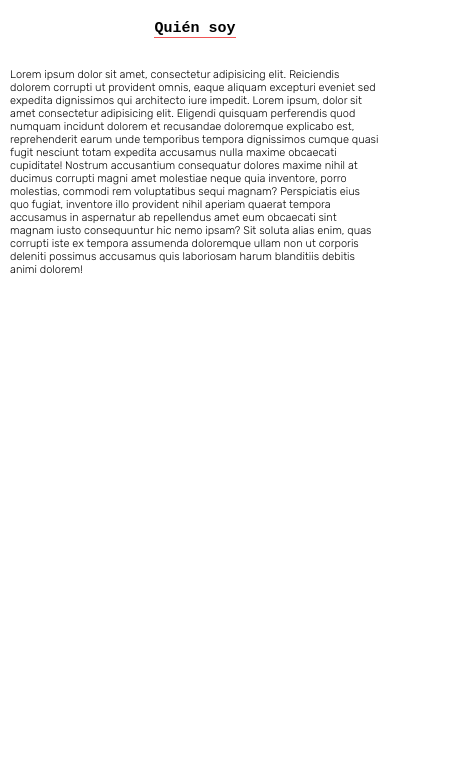
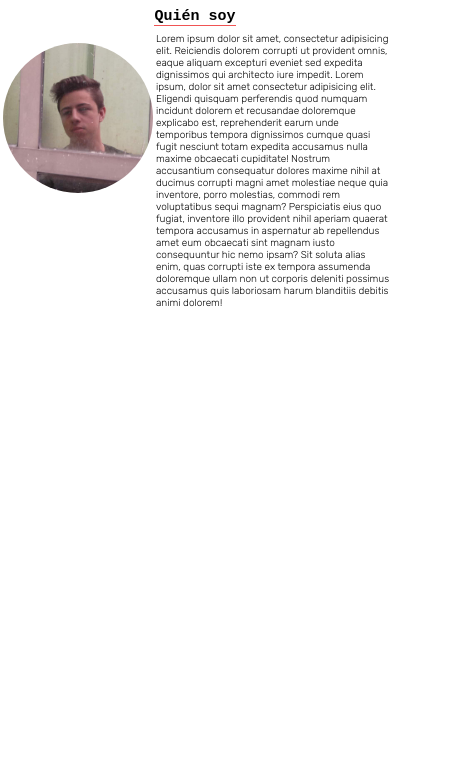
Before and after one commit to coponico/portfolio, a website: page index.html in a window 390 px wide. Shown: the part 80-844 px from the top of the page, 468 px wide, since content can reach past the window. Drawn offline with Linux system fonts and the light colour scheme.

Commit message:
responsive mejorado

```diff
--- a/index.html
+++ b/index.html
@@ -40,8 +40,8 @@
     </header>
     <section>
         <h2 class="slideRight">Quién soy</h2>
+        <img src="media/yo.jpg" alt="">
         <p class="slideLeft">Lorem ipsum dolor sit amet, consectetur adipisicing elit. Reiciendis dolorem corrupti ut provident omnis, eaque aliquam excepturi eveniet sed expedita dignissimos qui architecto iure impedit. Lorem ipsum, dolor sit amet consectetur adipisicing elit. Eligendi quisquam perferendis quod numquam incidunt dolorem et recusandae doloremque explicabo est, reprehenderit earum unde temporibus tempora dignissimos cumque quasi fugit nesciunt totam expedita accusamus nulla maxime obcaecati cupiditate! Nostrum accusantium consequatur dolores maxime nihil at ducimus corrupti magni amet molestiae neque quia inventore, porro molestias, commodi rem voluptatibus sequi magnam? Perspiciatis eius quo fugiat, inventore illo provident nihil aperiam quaerat tempora accusamus in aspernatur ab repellendus amet eum obcaecati sint magnam iusto consequuntur hic nemo ipsam? Sit soluta alias enim, quas corrupti iste ex tempora assumenda doloremque ullam non ut corporis deleniti possimus accusamus quis laboriosam harum blanditiis debitis animi dolorem!</p>
-
     </section>
 </body>
 
--- a/scss/_nav.scss
+++ b/scss/_nav.scss
@@ -4,7 +4,7 @@ header {
     .container {
         display: grid;
         height: 8rem;
-        grid-template-columns: 10rem 24rem 10rem;
+        grid-template-columns: 20% 55% 45%;
         grid-template-rows: 20% 60% 20%;
 
         .logo {
--- a/scss/_section.scss
+++ b/scss/_section.scss
@@ -1,23 +1,37 @@
 section {
-    display: flex;
-    justify-content: center;
+    display: grid;
+    justify-items: center;
+    grid-template-rows: 10% 90%;
+    grid-template-columns: 40% 60%;
     flex-direction: column;
+    img {
+        shape-outside: circle();
+        margin: 1rem;
+        width: 15rem;
+        height: 15rem;
+        grid-row: 2;
+        border-radius: 50%;
+        float: left;
+    }
     h2 {
         font-family: 'Courier New', Courier, monospace;
         border-bottom: 1px solid #F05454;
         align-self: center;
+        grid-column: 1/3;
         margin: 2rem;
 
-    }
-    p {
-        margin: 1rem;
-        font-size: 1.1rem;
+        p {
+            display: block;
+            margin: 1rem;
+            grid-row: 2;
+            grid-column: 2;
+            font-size: 1.1rem;
+        }
     }
 }
 
 @media (min-width: 1280px) {
     section {
-
         h2 {
             font-family: 'Courier New', Courier, monospace;
             border-bottom: 1px solid #F05454;
```
Also changed, not shown: css/styles.css.
